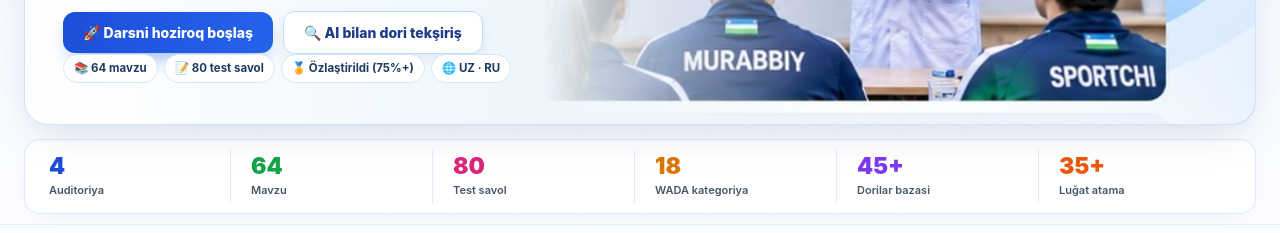
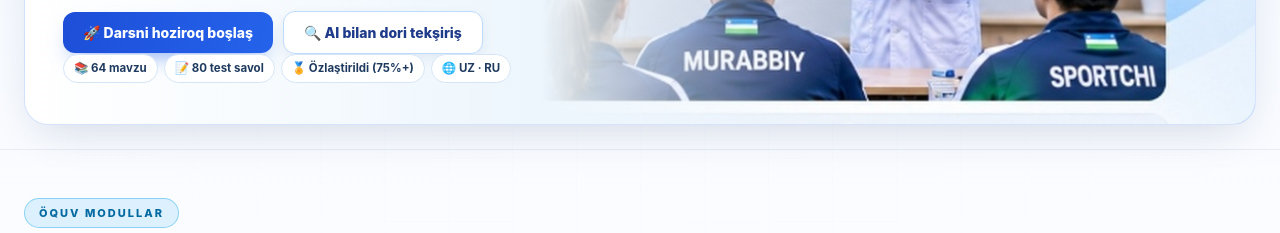
Before and after one commit to abzalbejokker11-afk/Doping3D, a plain HTML site: page index.html in a window 1280 px wide. Shown: the part 355-588 px from the top of the page. Drawn offline with Linux system fonts and the light colour scheme.

Commit message:
fix(ui): remove hero stats bar (auditoriya, mavzu, test counters)

```diff
--- a/index.html
+++ b/index.html
@@ -190,14 +190,7 @@
       <div class="hero-cta-slot"></div>
     </div>
   </div>
-  <div class="hero-stats">
-    <div class="stat-item"><div class="num">4</div><div class="lbl">Auditoriya</div></div>
-    <div class="stat-item"><div class="num">64</div><div class="lbl">Mavzu</div></div>
-    <div class="stat-item"><div class="num">80</div><div class="lbl">Test savol</div></div>
-    <div class="stat-item"><div class="num">18</div><div class="lbl">WADA kategoriya</div></div>
-    <div class="stat-item"><div class="num">45+</div><div class="lbl">Dorilar bazasi</div></div>
-    <div class="stat-item"><div class="num">35+</div><div class="lbl">Luğat atama</div></div>
-  </div>
+
 </section>
 
 <!-- MODULES -->
```
